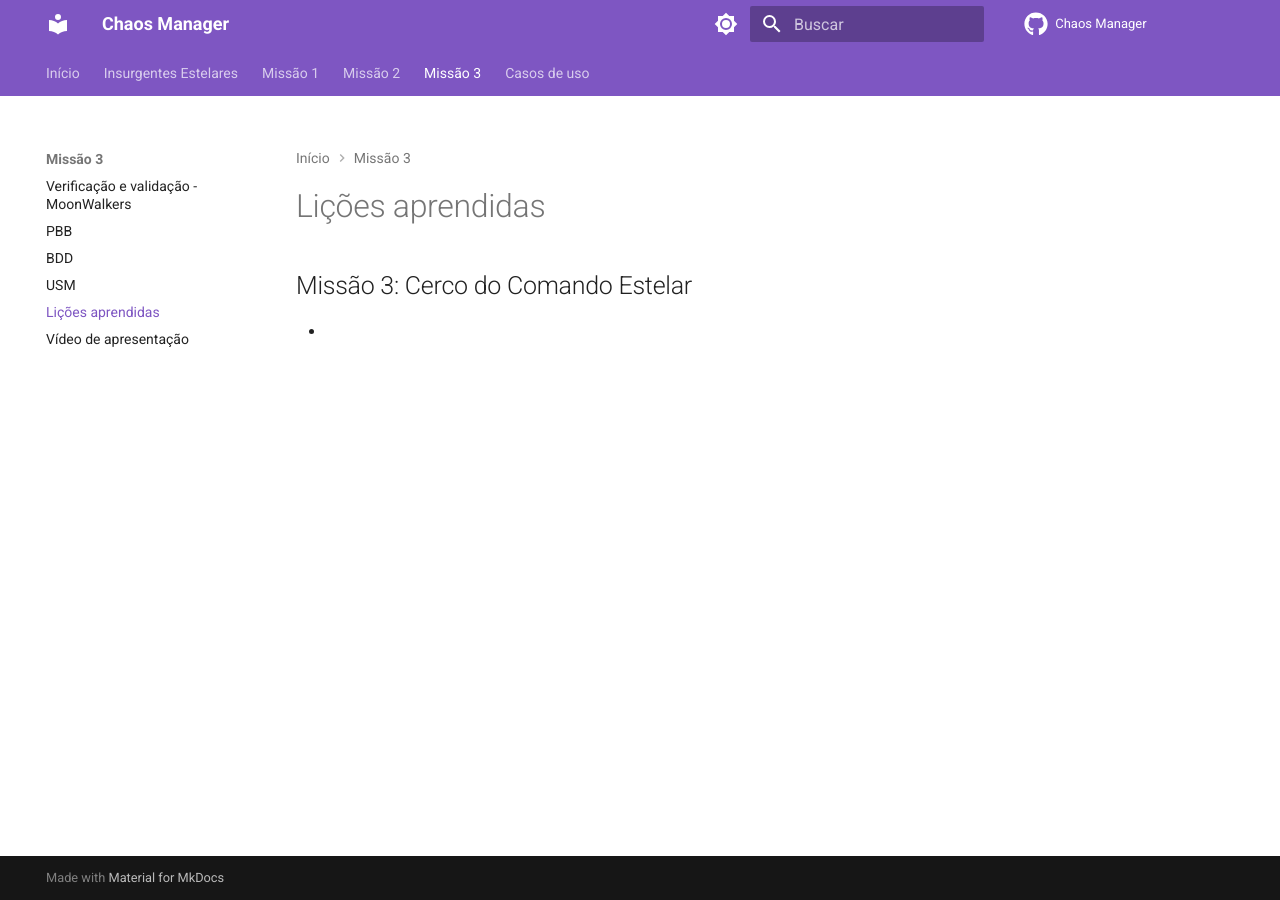
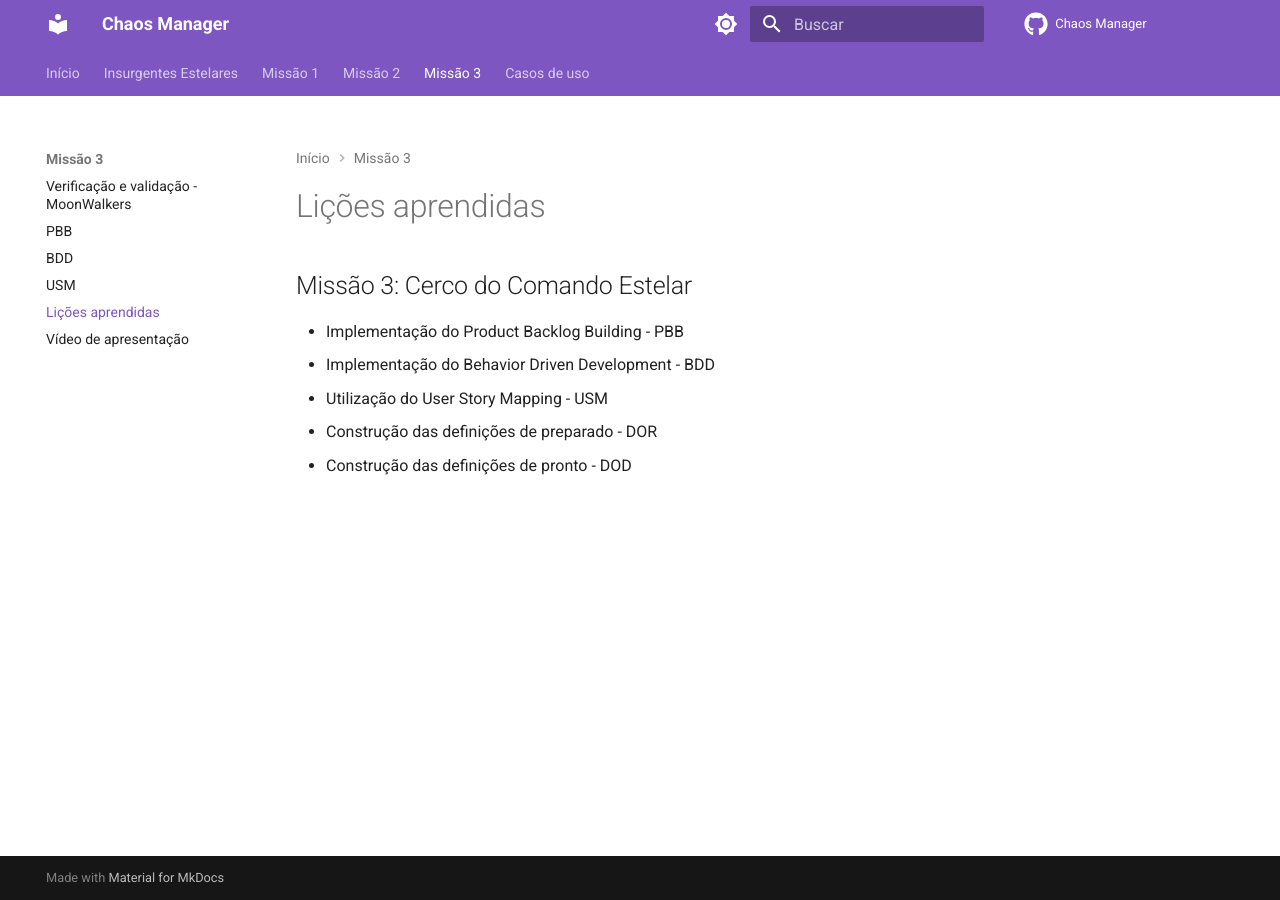
Before and after one commit to mdsreq-fga-unb/2023.2-ChaosManager, an MkDocs documentation site: the page built from docs/licoes3.md, in a window 1280 px wide. Built offline with MkDocs 1.6.1 and Material for MkDocs 9.7.7, drawn with Linux system fonts in a browser that asks for light colours; comment, search, counter and statistics services are not loaded.

Commit message:
feat: lições aprendidas Unidade 3

```diff
--- a/docs/licoes3.md
+++ b/docs/licoes3.md
@@ -6,5 +6,10 @@ hide:
 ## Missão 3: Cerco do Comando Estelar
 
 <ul style="text-align:justify;">
-  <li></li>
+  <li>Implementação do Product Backlog Building - PBB</li>
+  <li>Implementação do Behavior Driven Development - BDD </li>
+  <li>Utilização do User Story Mapping - USM </li>
+  <li>Construção das definições de preparado - DOR </li>
+  <li>Construção das definições de pronto - DOD </li>
+
 </ul>
```
